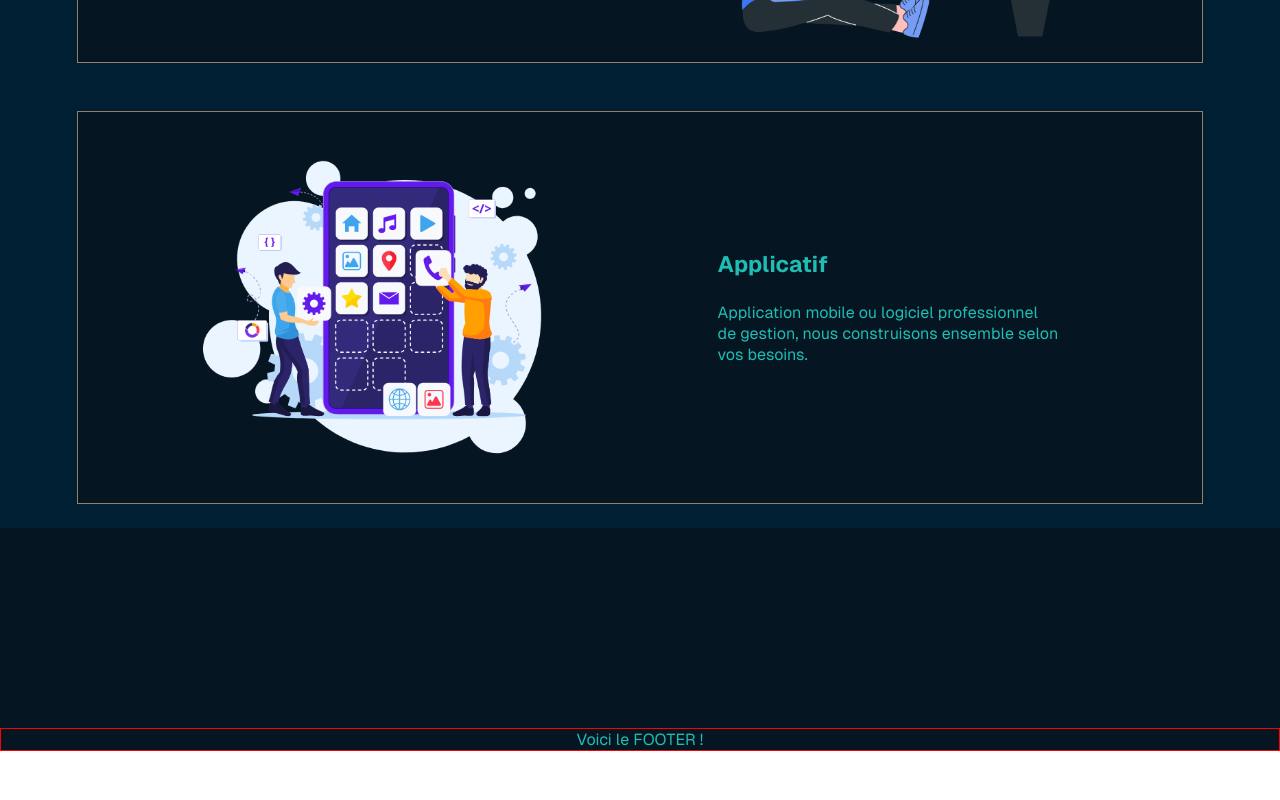
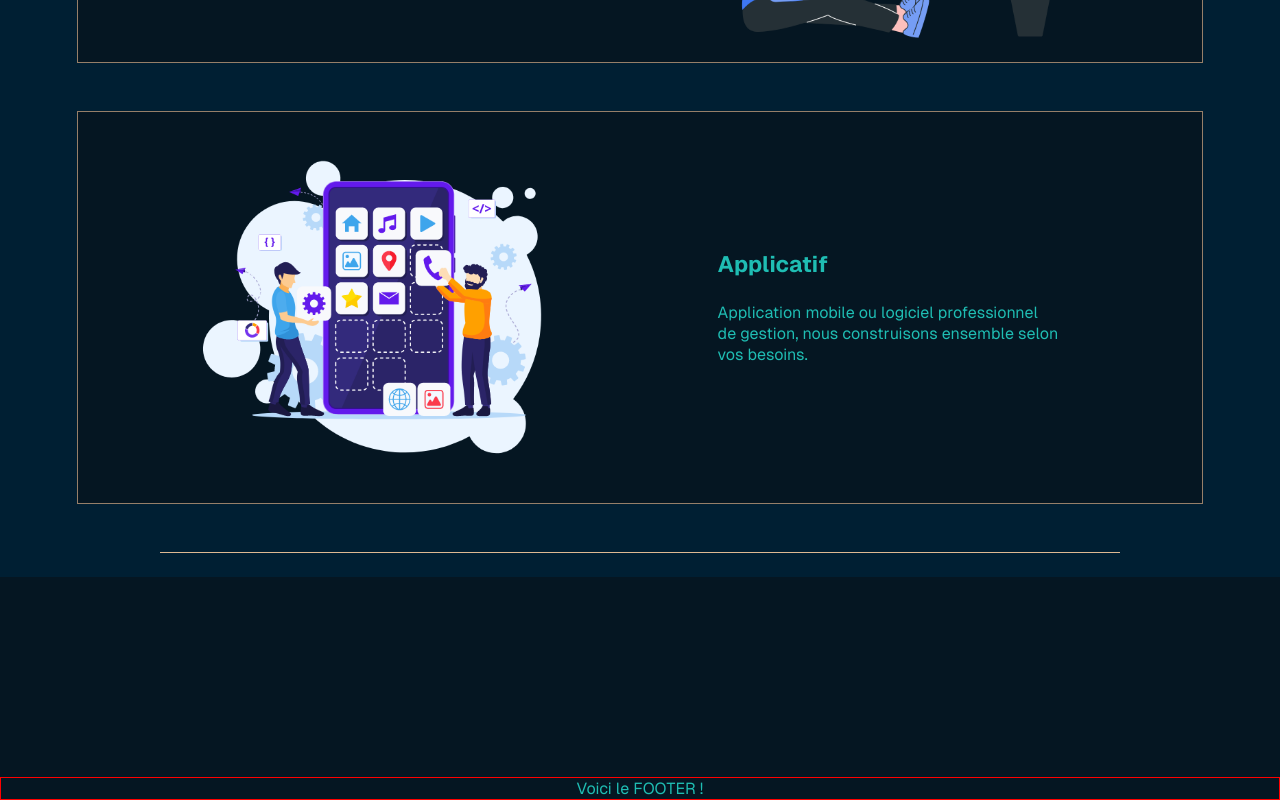
Before and after one commit to e-hainaux/ehweb-agency, a Next.js app: page / in a window 1280 px wide. Shown: the part 2598-3398 px from the top of the page. Before the commit the page ends 3349 px from the top, so only its background shows below. Built offline with nearby package versions, Linux system fonts and the light colour scheme.

Commit message:
feat add splitter after services map

```diff
--- a/src/components/ServicesInfo.tsx
+++ b/src/components/ServicesInfo.tsx
@@ -2,6 +2,7 @@ import React from "react";
 import styles from "@/styles/ServicesInfo.module.css";
 import Image from "next/image";
 import { servicesInfo } from "@/app/data/servicesData";
+import Splitter from "./Splitter";
 
 export default function ServicesInfo() {
   return (
@@ -41,6 +42,7 @@ export default function ServicesInfo() {
           </div>
         </div>
       ))}
+      <Splitter />
     </div>
   );
 }
```
Also changed, not shown: 1 other file (tests, documents, lock files or other folders).
